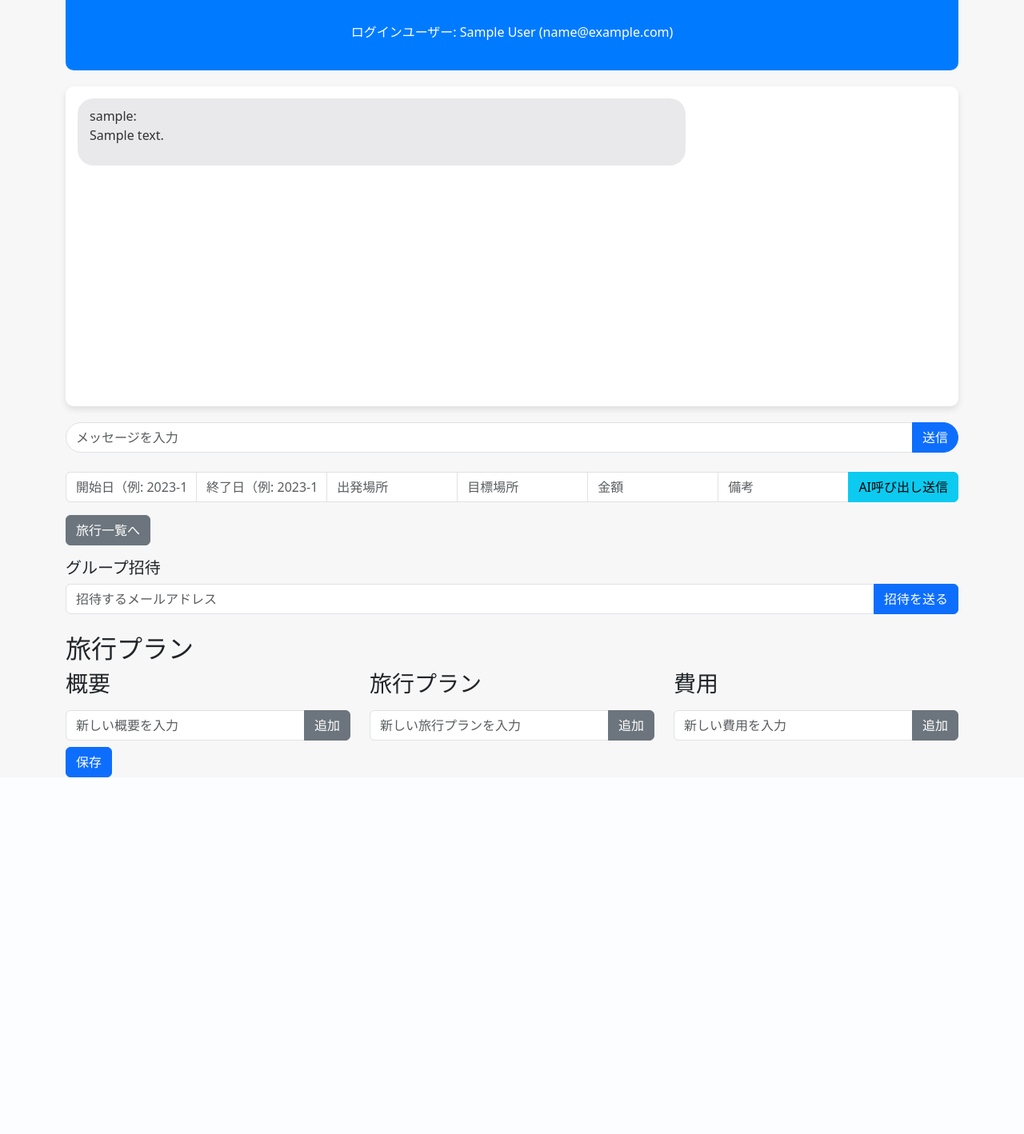
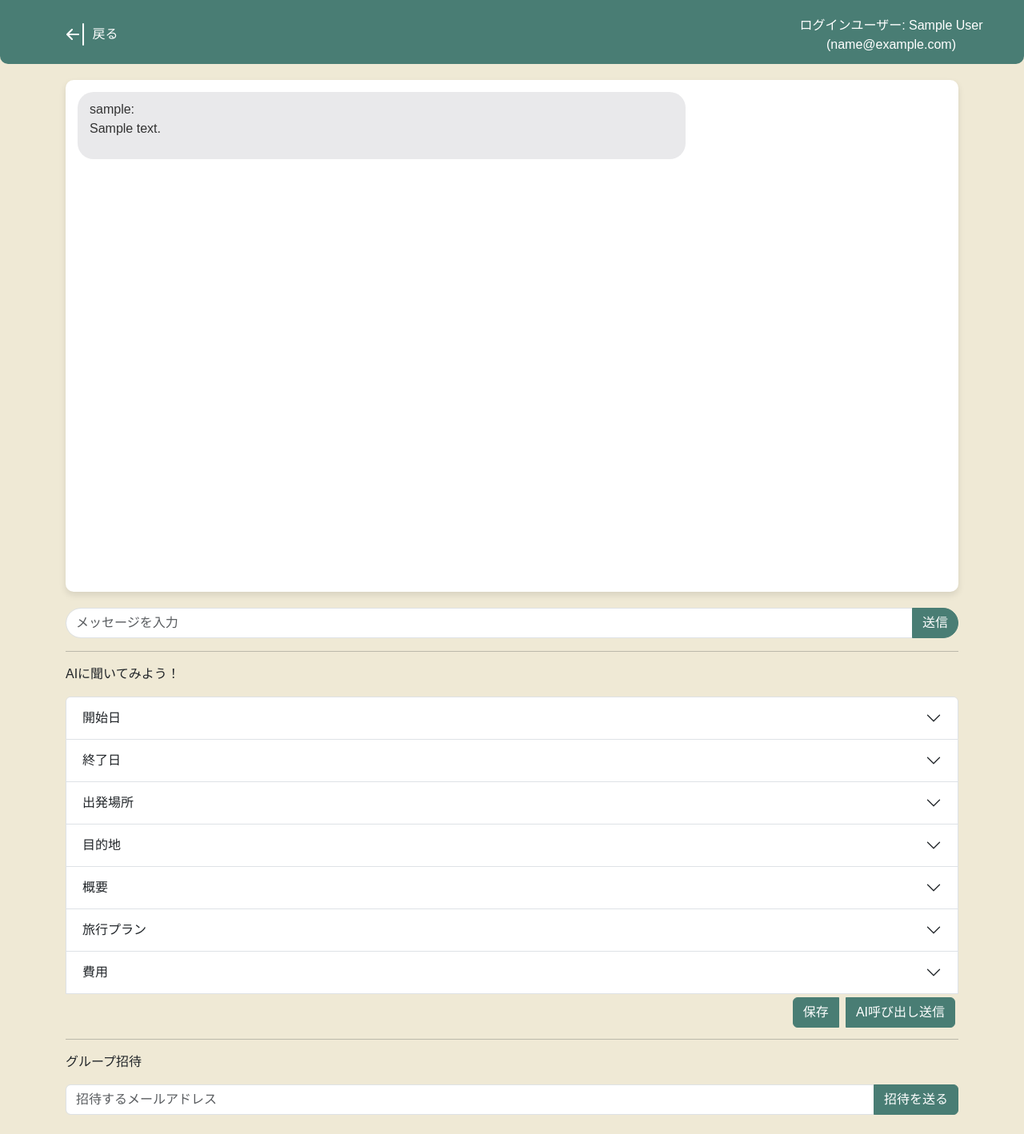
Before and after one commit to Yutak6116/travel-hub-test, a Flask app: page /chat/1 in a window 1280 px wide. Shown: the whole page at 80% size. Before the commit the page ends 972 px from the top, so only its background shows below. Run offline with Flask 3, Linux system fonts and the light colour scheme; the visitor is signed in with stand-in values (Sample User, id 1); tables that the repository leaves empty hold one stand-in row (values such as "Sample post"); some libraries are stand-ins or nearby versions.

Commit message:
design chat page

```diff
--- a/templates/chat.html
+++ b/templates/chat.html
@@ -1,41 +1,53 @@
 <!DOCTYPE html>
 <html lang="ja">
+
 <head>
   <meta charset="UTF-8" />
   <meta name="viewport" content="width=device-width, initial-scale=1.0" />
   <title>{{ room.name }} - チャットルーム</title>
-    <link
-      href="https://cdn.jsdelivr.net/npm/bootstrap@5.3.0-alpha1/dist/css/bootstrap.min.css"
-      rel="stylesheet"
-    />
-    <link
-      rel="stylesheet"
-      href="https://code.jquery.com/ui/1.12.1/themes/base/jquery-ui.css"
-    />
+  <link href="https://cdn.jsdelivr.net/npm/bootstrap@5.3.0-alpha1/dist/css/bootstrap.min.css" rel="stylesheet" />
+  <link rel="stylesheet" href="https://code.jquery.com/ui/1.12.1/themes/base/jquery-ui.css" />
+  <link rel="stylesheet" href="https://cdn.jsdelivr.net/npm/bootstrap-icons@1.11.3/font/bootstrap-icons.min.css">
   <style>
     body {
-        background-color: #f7f7f7;
+      background-color: #EFE9D5;
+      font-family: "Noto Sans JP", sans-serif;
+      padding-top: 100px;
     }
+
     /* ヘッダー部分 */
     .chat-header {
-        background-color: #007bff;
+      background-color: #497D74;
       color: #fff;
+      height: 10vh;
       padding: 20px;
       text-align: center;
       border-radius: 0 0 10px 10px;
       margin-bottom: 20px;
     }
+
+    .custom-link {
+      color: #fff;
+      text-decoration: none;
+    }
+
+    .bi {
+      font-size: 2rem;
+      vertical-align: middle;
+    }
+
     /* チャットボックス */
     #chat-box {
       background-color: #fff;
       border: none;
       border-radius: 10px;
-        height: 400px;
+      height: 80vh;
       overflow-y: auto;
       padding: 15px;
       box-shadow: 0 4px 8px rgba(0, 0, 0, 0.1);
       margin-bottom: 20px;
     }
+
     /* メッセージバブル */
     .message {
       padding: 10px 15px;
@@ -44,173 +56,232 @@
       max-width: 70%;
       word-wrap: break-word;
     }
+
     .message.user {
-        background-color: #007bff;
+      background-color: #71BBB2;
       color: #fff;
       margin-left: auto;
     }
+
     .message.other {
       background-color: #e9e9eb;
       color: #333;
       margin-right: auto;
     }
+
     /* 入力フォーム */
     #chat-form .form-control {
       border-radius: 20px 0 0 20px;
     }
+
     #chat-form .btn {
       border-radius: 0 20px 20px 0;
     }
+
+    .btn-primary {
+      background-color: #497D74;
+      border-color: #497D74;
+    }
+
+    .btn-primary:hover {
+      background-color: #3f6c63;
+      border-color: #3f6c63;
+    }
+
+    .accordion-button:focus,
+    .accordion-button:not(.collapsed) {
+      background-color: #497D74;
+      color: #ffffff;
+    }
+
+    .accordion-item {
+      background-color: #EFE9D5;
+    }
   </style>
 </head>
+
 <body>
   <div class="container">
-      <div class="chat-header">
+    <div class="chat-header fixed-top">
+      <div class="row">
+        <div class="col-2 justify-content-start p-0">
+          <a href="{{ url_for('group.travels') }}" class="custom-link">
+            <i class="bi bi-arrow-bar-left inline-block"></i> 戻る
+          </a>
+        </div>
+        <div class="col-7">
           <h1>{{ room.name }}</h1>
+        </div>
+        <div class="col-3">
           <p>ログインユーザー: {{ user.name }} ({{ user.email }})</p>
+        </div>
+      </div>
+      <!-- <h1>{{ room.name }}</h1> -->
+      <!-- <p>ログインユーザー: {{ user.name }} ({{ user.email }})</p> -->
     </div>
     <div id="chat-box">
       {% for msg in history %}
-        <div
-          class="message {% if msg.username == user.name %}user{% else %}other{% endif %}"
-        >
+      <div class="message {% if msg.username == user.name %}user{% else %}other{% endif %}">
         {{ msg.username }}: {{ msg.message | safe }}
       </div>
       {% endfor %}
     </div>
     <form id="chat-form" class="input-group">
-        <input
-          id="message-input"
-          type="text"
-          class="form-control"
-          placeholder="メッセージを入力"
-          autocomplete="off"
-        />
+      <input id="message-input" type="text" class="form-control" placeholder="メッセージを入力" autocomplete="off" />
       <button class="btn btn-primary" type="submit">送信</button>
     </form>
 
     <!-- 簡単AI呼び出しセクション（デザインをchatの入力欄と統一） -->
-      <div class="input-group mt-4">
-        <!-- 日程を開始日・終了日に分割 -->
-        <input
-          id="aiStartDate"
-          type="text"
-          class="form-control"
-          placeholder="開始日（例: 2023-10-31）"
-        />
-        <input
-          id="aiEndDate"
-          type="text"
-          class="form-control"
-          placeholder="終了日（例: 2023-11-05）"
-        />
-        <input
-          id="aiDeparture"
-          type="text"
-          class="form-control"
-          placeholder="出発場所"
-        />
-        <input
-          id="aiDestination"
-          type="text"
-          class="form-control"
-          placeholder="目標場所"
-        />
-        <input
-          id="aiCost"
-          type="text"
-          class="form-control"
-          placeholder="金額"
-        />
-        <input
-          id="aiNote"
-          type="text"
-          class="form-control"
-          placeholder="備考"
-        />
-        <button id="aiCallBtn" class="btn btn-info">AI呼び出し送信</button>
+    <!-- 旅行プラン表示＆編集セクション（ドラッグアンドドロップリスト） -->
+    <hr>
+    <div class="accordion mt-3 mb-3" id="accordionPanelsStayOpenExample">
+      <p class="test-center">AIに聞いてみよう！</p>
+      <div class="accordion-item">
+        <h2 class="accordion-header">
+          <button class="accordion-button collapsed" type="button" data-bs-toggle="collapse"
+            data-bs-target="#panelsStayOpen-collapseOne" aria-expanded="false"
+            aria-controls="panelsStayOpen-collapseOne">
+            開始日
+          </button>
+        </h2>
+        <div id="panelsStayOpen-collapseOne" class="accordion-collapse collapse">
+          <div class="accordion-body">
+            <input id="aiStartDate" type="text" class="form-control" placeholder="開始日（例: 2023-10-31）" />
+          </div>
+        </div>
+      </div>
+      <div class="accordion-item">
+        <h2 class="accordion-header">
+          <button class="accordion-button collapsed" type="button" data-bs-toggle="collapse"
+            data-bs-target="#panelsStayOpen-collapseTwo" aria-expanded="false"
+            aria-controls="panelsStayOpen-collapseTwo">
+            終了日
+          </button>
+        </h2>
+        <div id="panelsStayOpen-collapseTwo" class="accordion-collapse collapse">
+          <div class="accordion-body">
+            <input id="aiEndDate" type="text" class="form-control" placeholder="終了日（例: 2023-11-05）" />
+          </div>
+        </div>
+      </div>
+      <div class="accordion-item">
+        <h2 class="accordion-header">
+          <button class="accordion-button collapsed" type="button" data-bs-toggle="collapse"
+            data-bs-target="#panelsStayOpen-collapseThree" aria-expanded="false"
+            aria-controls="panelsStayOpen-collapseThree">
+            出発場所
+          </button>
+        </h2>
+        <div id="panelsStayOpen-collapseThree" class="accordion-collapse collapse">
+          <div class="accordion-body">
+            <input id="aiDeparture" type="text" class="form-control" placeholder="出発場所" />
+          </div>
+        </div>
+      </div>
+      <div class="accordion-item">
+        <h2 class="accordion-header">
+          <button class="accordion-button collapsed" type="button" data-bs-toggle="collapse"
+            data-bs-target="#panelsStayOpen-collapseFour" aria-expanded="false"
+            aria-controls="panelsStayOpen-collapseFour">
+            目的地
+          </button>
+        </h2>
+        <div id="panelsStayOpen-collapseFour" class="accordion-collapse collapse">
+          <div class="accordion-body">
+            <input id="aiDestination" type="text" class="form-control" placeholder="目標地" />
+          </div>
+        </div>
+      </div>
+      <div class="accordion-item">
+        <h2 class="accordion-header">
+          <button class="accordion-button collapsed" type="button" data-bs-toggle="collapse"
+            data-bs-target="#panelsStayOpen-collapseFive" aria-expanded="false"
+            aria-controls="panelsStayOpen-collapseFive">
+            概要
+          </button>
+        </h2>
+        <div id="panelsStayOpen-collapseFive" class="accordion-collapse collapse">
+          <div class="accordion-body">
+            <ul id="overviewList" class="list-group sortable">
+              <!-- 項目がここに追加されます -->
+            </ul>
+            <div class="input-group mt-2">
+              <input id="overviewInput" type="text" class="form-control" placeholder="新しい概要を入力" />
+              <button id="addOverview" class="btn btn-secondary">追加</button>
+            </div>
+          </div>
+        </div>
+      </div>
+      <div class="accordion-item">
+        <h2 class="accordion-header">
+          <button class="accordion-button collapsed" type="button" data-bs-toggle="collapse"
+            data-bs-target="#panelsStayOpen-collapseSix" aria-expanded="false"
+            aria-controls="panelsStayOpen-collapseSix">
+            旅行プラン
+          </button>
+        </h2>
+        <div id="panelsStayOpen-collapseSix" class="accordion-collapse collapse">
+          <div class="accordion-body">
+            <ul id="planList" class="list-group sortable">
+              <!-- 項目がここに追加されます -->
+            </ul>
+            <div class="input-group mt-2">
+              <input id="planInput" type="text" class="form-control" placeholder="新しい旅行プランを入力" />
+              <button id="addPlan" class="btn btn-secondary">追加</button>
+            </div>
+          </div>
+        </div>
+      </div>
+      <div class="accordion-item">
+        <h2 class="accordion-header">
+          <button class="accordion-button collapsed" type="button" data-bs-toggle="collapse"
+            data-bs-target="#panelsStayOpen-collapseSeven" aria-expanded="false"
+            aria-controls="panelsStayOpen-collapseSeven">
+            費用
+          </button>
+        </h2>
+        <div id="panelsStayOpen-collapseSeven" class="accordion-collapse collapse">
+          <div class="accordion-body">
+            <ul id="costList" class="list-group sortable">
+              <!-- 項目がここに追加されます -->
+            </ul>
+            <div class="input-group mt-2 mb-3">
+              <input id="costInput" type="text" class="form-control" placeholder="新しい費用を入力" />
+              <button id="addCost" class="btn btn-secondary">追加</button>
+            </div>
+          </div>
+        </div>
+      </div>
+      <div class="btn-group float-end" role="group" aria-label="Basic example">
+        <button id="saveTravelPlan" class="btn btn-primary m-1">保存</button>
+        <button id="aiCallBtn" class="btn btn-primary m-1">AI呼び出し送信</button>
+      </div>
     </div>
 
-      <a href="{{ url_for('group.travels') }}" class="btn btn-secondary mt-3"
-        >旅行一覧へ</a
-      >
-      <div class="invite-section mt-3">
-        <h5>グループ招待</h5>
+
+
+    <br>
+    <hr>
+    <div class="invite-section mb-4">
+      <p>グループ招待</p>
       <form id="inviteForm">
         <div class="input-group">
-            <input
-              type="email"
-              class="form-control"
-              placeholder="招待するメールアドレス"
-              id="inviteEmail"
-              required
-            />
+          <input type="email" class="form-control" placeholder="招待するメールアドレス" id="inviteEmail" required />
           <button type="submit" class="btn btn-primary">招待を送る</button>
         </div>
       </form>
       <div id="inviteMessage" class="mt-2"></div>
     </div>
-    </div>
-    <!-- 旅行プラン表示＆編集セクション（ドラッグアンドドロップリスト） -->
-    <div class="container mt-4">
-      <h2>旅行プラン</h2>
-      <div class="row">
-        <!-- 概要 -->
-        <div class="col-md-4">
-          <h3>概要</h3>
-          <ul id="overviewList" class="list-group sortable">
-            <!-- 項目がここに追加されます -->
-          </ul>
-          <div class="input-group mt-2">
-            <input
-              id="overviewInput"
-              type="text"
-              class="form-control"
-              placeholder="新しい概要を入力"
-            />
-            <button id="addOverview" class="btn btn-secondary">追加</button>
-          </div>
-        </div>
-        <!-- 旅行プラン -->
-        <div class="col-md-4">
-          <h3>旅行プラン</h3>
-          <ul id="planList" class="list-group sortable">
-            <!-- 項目がここに追加されます -->
-          </ul>
-          <div class="input-group mt-2">
-            <input
-              id="planInput"
-              type="text"
-              class="form-control"
-              placeholder="新しい旅行プランを入力"
-            />
-            <button id="addPlan" class="btn btn-secondary">追加</button>
-          </div>
-        </div>
-        <!-- 費用 -->
-        <div class="col-md-4">
-          <h3>費用</h3>
-          <ul id="costList" class="list-group sortable">
-            <!-- 項目がここに追加されます -->
-          </ul>
-          <div class="input-group mt-2">
-            <input
-              id="costInput"
-              type="text"
-              class="form-control"
-              placeholder="新しい費用を入力"
-            />
-            <button id="addCost" class="btn btn-secondary">追加</button>
-          </div>
-        </div>
-      </div>
-      <button id="saveTravelPlan" class="btn btn-primary mt-2">保存</button>
-    </div>
+
+
 
     <script src="https://code.jquery.com/jquery-3.5.1.min.js"></script>
     <script src="https://code.jquery.com/ui/1.12.1/jquery-ui.js"></script>
     <script src="https://cdn.socket.io/4.5.1/socket.io.min.js"></script>
     <script src="https://cdn.jsdelivr.net/npm/marked/marked.min.js"></script>
+    <script src="https://cdn.jsdelivr.net/npm/bootstrap@5.0.2/dist/js/bootstrap.bundle.min.js"
+      integrity="sha384-MrcW6ZMFYlzcLA8Nl+NtUVF0sA7MsXsP1UyJoMp4YLEuNSfAP+JcXn/tWtIaxVXM"
+      crossorigin="anonymous"></script>
     <script>
       const socket = io();
       const chatForm = document.getElementById("chat-form");
@@ -521,11 +592,13 @@
     <script>
       // 画面読み込み時にDBから取得した旅行プランがあればパース
       window.addEventListener("load", function () {
-        var travelPlanMarkdown = {{ travel_plan_markdown|tojson|safe }};
+        var travelPlanMarkdown = {{ travel_plan_markdown| tojson | safe
+      }};
       if (travelPlanMarkdown) {
         handleTravelPlanMarkdown(travelPlanMarkdown);
       }
       });
     </script>
 </body>
+
 </html>
```
Lines whose indentation alone changed are shown as unchanged.
